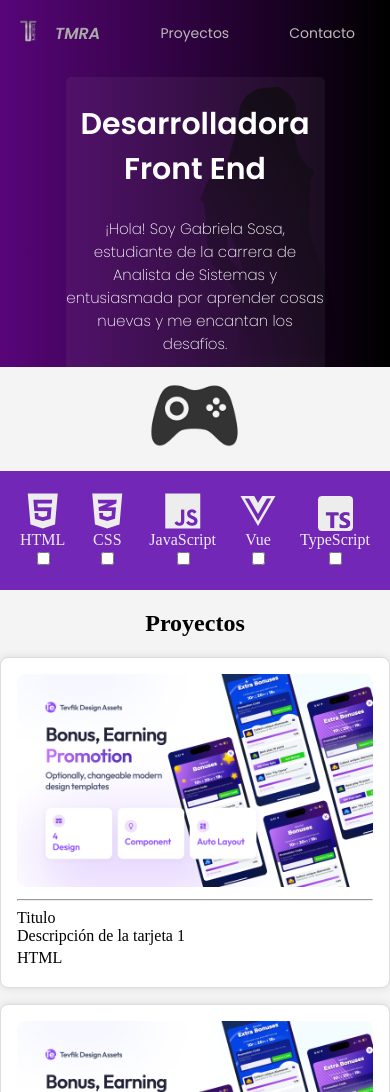
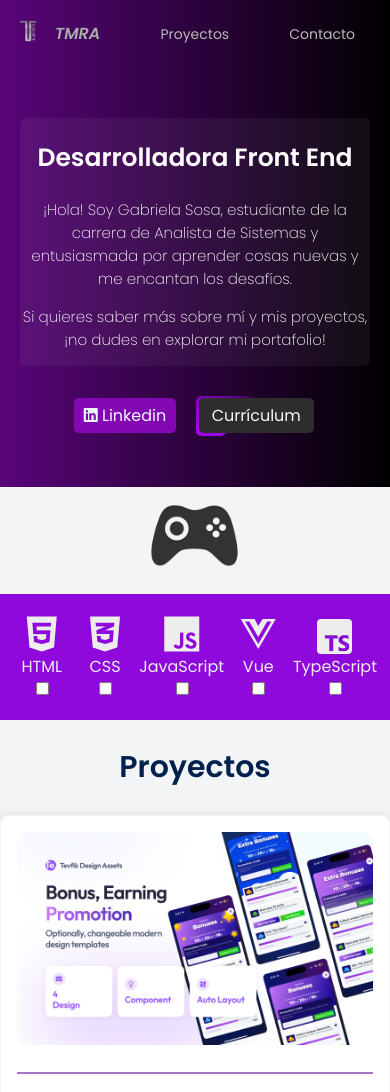
Before and after one commit to TamaraGSosa/My-Porfolio, a plain HTML site: page index.html in a window 390 px wide. Shown: the top 1092 px of the page. Drawn offline with Linux system fonts and the light colour scheme; a web font is replaced by a local one.

Commit message:
Modifcando Secciones

```diff
--- a/css/search.css
+++ b/css/search.css
@@ -1,9 +1,10 @@
 .container-skills{
     display: flex;
     justify-content: center;
-    background-color: rgba(105, 25, 179, 0.932);
+    background-color: rgb(143, 9, 221);
     margin-bottom: 10px;
     padding: 10px;
+    font-family: "Poppins",sans-serif;
 
 }
 /* Estilos generales para el contenedor de habilidades */
@@ -13,6 +14,12 @@
     align-items: center;
     margin: 10px;
     width: 70px;
+}
+.skills-card{
+    font-family: "Poppins",sans-serif;
+    font-size: 100;
+    color: #666;
+
 }
 
 /* Estilo del checkbox */
@@ -27,7 +34,6 @@
 .label-item{
     display: flex;
     flex-direction: column;
-
     align-items: center;
     color: #eeeded; /* Color del ícono (puedes ajustar según tu preferencia) */
 }
--- a/css/section-description.css
+++ b/css/section-description.css
@@ -60,7 +60,40 @@
 
     position: absolute
 }
+@media (max-width: 1250px) {
+    .description {
+        position: relative;
+        width: 100%;
+        height: auto;
 
+    }
+    .image-description{
+        display: none;
+    }
+    .section-description{
+        width: 100%;
+        height: auto;
+        position: relative;
+        overflow: hidden;
+
+
+    }
+    .description-section {
+        max-width: 100%;
+    }
+    .text-description h1 {
+        font-family: "Poppins", sans-serif;
+        font-size: 25px;
+        font-weight: 600;
+    }
+    .container-description {
+        display: flex;
+        align-items: center;
+        padding: 20px;
+        height: 380px;
+    }
+
+}
 .icons-description{
     display: flex;
     gap: 20px;
--- a/css/section-footer.css
+++ b/css/section-footer.css
@@ -41,9 +41,12 @@ footer a:hover {
 /* Estilos para el texto del footer */
 footer span {
     margin-top: 15px; /* Espacio entre los íconos y el texto */
-    font-size: 1rem; /* Tamaño de la fuente */
     display: flex;
-    align-items: center; /* Centra el texto verticalmente con el ícono */
+    align-items: center;
+    font-family: "Poppins", sans-serif;
+    font-weight: 200;
+    font-size: 15px;
+
 }
 
 /* Estilo para el ícono dentro del span */
--- a/css/section-project.css
+++ b/css/section-project.css
@@ -1,10 +1,16 @@
 .section-projects {
-    background-color: #f4f4f4;
+    background-color:#f2f4f6;
 
     padding-bottom: 40px;
 }
+.section-projects h2{
+    color: #00214d;
+    font-weight: 600;
+    font-size:30px ;
+}
 .content-project {
     text-align: center;
+
 }
 
 .consola-img {
@@ -20,7 +26,7 @@
 }
 
 .container-card {
-    border: 1px solid #ddd;
+    border: 1px solid #f2f4f6;
     padding: 16px;
     border-radius: 8px;
     width: 370px;
@@ -36,7 +42,43 @@
 
 .skills-card  {
     display: flex;
-
+    font-family: "Poppins", sans-serif;
+    font-weight: 600;
+    font-size: 12px;
     margin: 4px 0;
     gap: 10px;
+
 }
+.skills-card span {
+    background-color: #fffffe; /* Un amarillo brillante */
+
+    padding: 4px 6px;
+
+    color: #00214d; /* Un color oscuro para hacer contraste */
+    box-shadow: 0px 2px 5px rgba(0, 0, 0, 0.1);
+}
+.span-title{
+    color: #00214d;
+    font-family: "Poppins", sans-serif;
+    font-weight: 600;
+    font-size: 20px;
+
+}
+.span-description{
+    color: #1b2d45;
+
+    font-weight: 300
+}
+.container-card hr {
+
+
+        border: 0;
+        height: 2px;
+        background-color: #8d49b4c5; /* Gris oscuro */
+        box-shadow: 0 4px 8px -2px rgba(0, 0, 0, 0.5); /* Sombra en la línea */
+        margin: 20px 0;
+
+
+
+
+}
--- a/css/style.css
+++ b/css/style.css
@@ -8,6 +8,8 @@
 @import url('section-footer.css');
 body{
     margin: 0;
+    font-family: "Poppins",sans-serif;
+
 
 
 }
--- a/scripts/main.js
+++ b/scripts/main.js
@@ -13,9 +13,9 @@ document.addEventListener('DOMContentLoaded', () => {
                     <img src="${data.image}" alt="Card Image">
                 </div>
                 <hr>
-                <span>${data.title}</span>
+                <span class='span-title'>${data.title}</span>
                 <br>
-                <span>${data.description}</span>
+                <span class='span-description'>${data.description}</span>
                 <div class="skills-card">
                     ${data.skills.map(skill => `<span>${skill}</span>`).join('')}
                 </div>
```
Also changed, not shown: details.html (added, +13 -0 lines).
